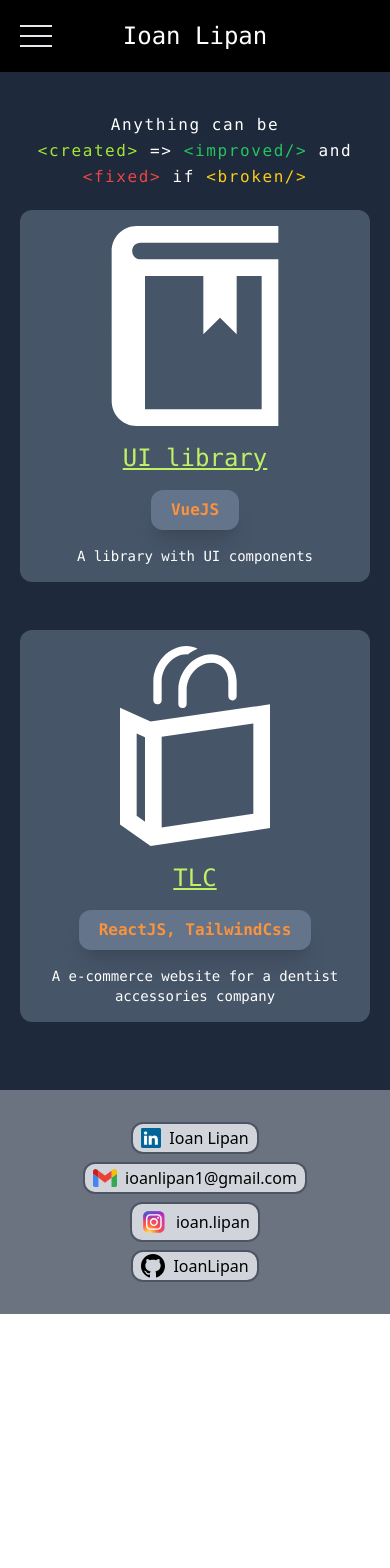
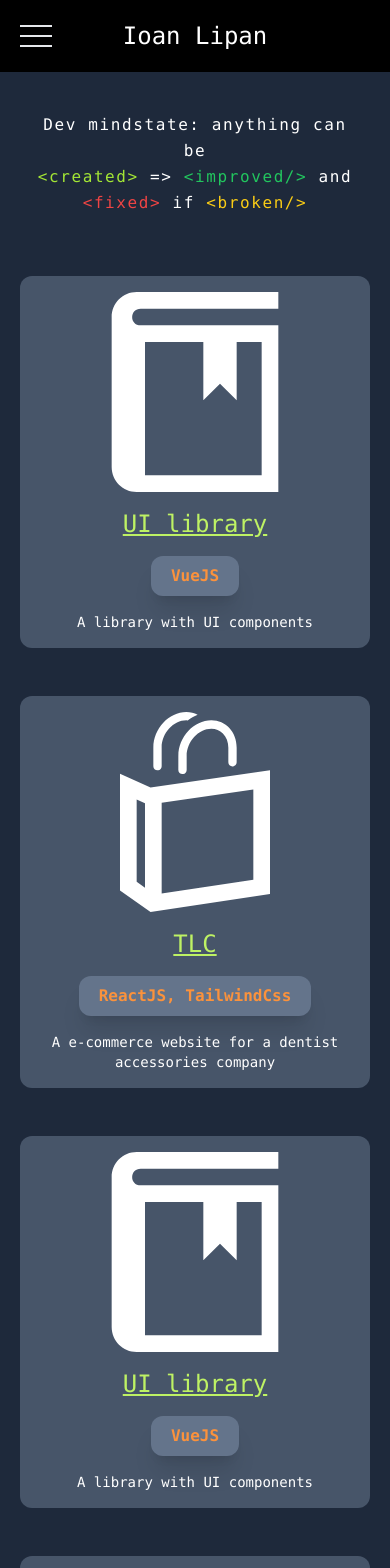
Before and after one commit to IoanLipan/ioanlipan, a Vue app: page / in a window 390 px wide. Shown: the top 1568 px of the page. Before the commit the page ends 1314 px from the top, so only its background shows below. Built offline with nearby package versions, Linux system fonts and the light colour scheme.

Commit message:
added animations

```diff
--- a/package.json
+++ b/package.json
@@ -8,6 +8,7 @@
     "lint": "vue-cli-service lint"
   },
   "dependencies": {
+    "@vueuse/motion": "^2.0.0-beta.12",
     "core-js": "^3.8.3",
     "v-click-outside": "^3.2.0",
     "vue": "^3.2.13",
--- a/src/components/appHeader.vue
+++ b/src/components/appHeader.vue
@@ -27,7 +27,7 @@
     <div
       v-show="showMenu"
       class="h-[92vh] top-[72px] fixed z-50 bg-black md:bg-opacity-90
-      text-white w-full md:w-[36vw] xl:w-[25vw] px-6"
+      text-white w-full md:w-[36vw] xl:w-[25vw] px-6" v-motion-slide-visible-left
     >
       <div class="h-full flex flex-col gap-8 text-3xl pt-10 text-center md:text-left">
         <div></div>
--- a/src/views/athletePage.vue
+++ b/src/views/athletePage.vue
@@ -1,25 +1,36 @@
 <template>
   <div class="grid-of-12-container bg-slate-800">
-    <div class="p-4 md:p-0 col-start-1 col-span-12 font-mono text-white
-                md:col-start-2 md:col-span-10">
-      <h1 class="text-4xl md:text-6xl text-center font-superstar p-4 py-6 tracking-wider">
+    <div
+      class="p-4 md:p-0 col-start-1 col-span-12 font-mono text-white md:col-start-2 md:col-span-10"
+    >
+      <h1
+        class="text-4xl md:text-6xl text-center font-superstar p-4 py-6 tracking-wider"
+        v-motion-pop
+      >
         My therapy is sport and healthy competition!
       </h1>
-      <p class="text-sm md:text-lg text-center px-8 py-6 tracking-wide rounded-2xl">
+      <p
+        class="text-sm md:text-lg text-center px-8 py-6 tracking-wide rounded-2xl"
+        v-motion-pop :delay="delay"
+      >
         &emsp; I like to keep my mind and my body in shape. This helps me reach my maximum
-        potential. There is a saying: Mens sano in corpore sano
-        . If problem-solving keeps the brain active and healthy, the same is with sports and the
-        body. Nowadays, most of the people are negligent towards their body, especially programmers.
-        The body reacts to what it is doing most of the time. Having a sedentary job
-        and 10+ hours of screentime should not be a motivation to adopt a sedentary lifestyle.
-        In order to compensate for the physical inactivity of my job, I play every sport that I
-        can, whenever I have the occasion.
+        potential. There is a saying: Mens sano in corpore sano . If problem-solving keeps the brain
+        active and healthy, the same is with sports and the body. Nowadays, most of the people are
+        negligent towards their body, especially programmers. The body reacts to what it is doing
+        most of the time. Having a sedentary job and 10+ hours of screentime should not be a
+        motivation to adopt a sedentary lifestyle. In order to compensate for the physical
+        inactivity of my job, I play every sport that I can, whenever I have the occasion.
       </p>
       <div class="blog-container-grid-2-1">
         <div>
-          <h1 class="blog-title">Basketball</h1>
-          <img src="../assets/basketball.jpg" class="blog-image-mobile" />
-          <p class="blog-text">
+          <h1 class="blog-title" v-motion-slide-left :delay="delay">Basketball</h1>
+          <img
+            src="../assets/basketball.jpg"
+            class="blog-image-mobile"
+            v-motion-pop
+            :delay="delay"
+          />
+          <p class="blog-text" v-motion-fade>
             I always liked basketball, but since it requires practice, I only started to be a good
             basketball player when I started practicing more and training even more. The feeling was
             the same as in programming. The better I got at scoring the ball, the more I loved the
@@ -27,14 +38,29 @@
             league in my country Romania, so good luck to me :D
           </p>
         </div>
-        <img class="blog-image-desktop" src="../assets/basketball.jpg" />
+        <img
+          class="blog-image-desktop"
+          src="../assets/basketball.jpg"
+          v-motion-pop
+          :delay="delay"
+        />
       </div>
       <div class="blog-container-grid-2-1">
-        <img class="blog-image-desktop" src="../assets/kickbox.jpeg" />
+        <img
+          class="blog-image-desktop"
+          src="../assets/kickbox.jpeg"
+          v-motion-pop-visible
+          :delay="delay"
+        />
         <div>
-          <h1 class="blog-title">KickBoxing</h1>
-          <img src="../assets/kickbox.jpeg" class="blog-image-mobile" />
-          <p class="blog-text">
+          <h1 class="blog-title" v-motion-slide-visible-left :delay="delay">KickBoxing</h1>
+          <img
+            src="../assets/kickbox.jpeg"
+            class="blog-image-mobile"
+            v-motion-pop-visible
+            :delay="delay"
+          />
+          <p class="blog-text" v-motion-fade-visible>
             Kickboxing thaught me a lot about respect, conduite and hard work. If you want a sport
             that is very challenging on your cardio-vascular system, pick kickboxing. The amount of
             training that you have to do in order to perform good in kickboxing and not get tired
@@ -44,23 +70,43 @@
       </div>
       <div class="blog-container-grid-2-1">
         <div>
-          <h1 class="blog-title">Gym</h1>
-          <img src="../assets/gym.jpeg" class="blog-image-mobile" />
-          <p class="blog-text">
+          <h1 class="blog-title" v-motion-slide-visible-left :delay="delay">Gym</h1>
+          <img
+            src="../assets/gym.jpeg"
+            class="blog-image-mobile"
+            v-motion-pop-visible
+            :delay="delay"
+          />
+          <p class="blog-text" v-motion-fade-visible>
             There are many things I like about the weight room. One of them is the fact that it
             helps me grow in strength and muscle size, but I use the gym to get better at movements
             that I want to improve for the sports I play. It helps me focus on my weaker movements
             like jumping.
           </p>
         </div>
-        <img class="blog-image-desktop" src="../assets/gym.jpeg" />
+        <img
+          class="blog-image-desktop"
+          src="../assets/gym.jpeg"
+          v-motion-pop-visible
+          :delay="delay"
+        />
       </div>
       <div class="blog-container-grid-2-1 mb-10">
-        <img class="blog-image-desktop" src="../assets/pingpong.jpeg" />
+        <img
+          class="blog-image-desktop"
+          src="../assets/pingpong.jpeg"
+          v-motion-pop-visible
+          :delay="delay"
+        />
         <div>
-          <h1 class="blog-title">Ping-Pong</h1>
-          <img src="../assets/pingpong.jpeg" class="blog-image-mobile" />
-          <p class="blog-text">
+          <h1 class="blog-title" v-motion-slide-visible-left :delay="delay">Ping-Pong</h1>
+          <img
+            src="../assets/pingpong.jpeg"
+            class="blog-image-mobile"
+            v-motion-pop-visible
+            :delay="delay"
+          />
+          <p class="blog-text" v-motion-fade-visible>
             Ping pong is a great sport in my opinion. It demonstrates that consistency is key to
             perfecting and that the little things count. I also like the fact that it trains the
             agility, dexterity and the reaction time.
@@ -72,8 +118,12 @@
 </template>
 
 <script>
-
 export default {
   name: 'AthletePage',
+  data() {
+    return {
+      delay: 200,
+    };
+  },
 };
 </script>
--- a/src/views/engineerPage.vue
+++ b/src/views/engineerPage.vue
@@ -1,5 +1,5 @@
 <template>
-  <div class="grid-of-12-container py-10 bg-slate-800">
+  <div class="grid-of-12-container py-10 bg-slate-800 font-mono">
     <div class="col-start-3 col-span-8">
       <ol class="relative border-l border-gray-200">
         <li class="ml-10 mb-10">
--- a/src/views/webDeveloperPage.vue
+++ b/src/views/webDeveloperPage.vue
@@ -1,13 +1,15 @@
 <template>
-  <div class="grid-of-12-container">
-    <div class="text-white md:text-2xl text-center font-mono tracking-widest leading-relaxed
-      col-start-2 col-span-10 md:col-start-4 md:col-span-6 pt-10">
-      Anything can be <br />
-      <span class="text-lime-400">&lt;created&gt;</span> =>
-      <span class="text-green-500">&lt;improved/&gt;</span> and
-      <span class="text-red-500">&lt;fixed&gt;</span> if
-      <span class="text-yellow-400">&lt;broken/&gt;</span>
-    </div>
+  <div class="grid-of-12-container w-[100vw]">
+    <article
+      class="text-white md:text-2xl text-center font-mono tracking-widest
+      leading-relaxed col-start-2 col-span-10 md:col-start-4 md:col-span-6 py-10"
+      v-motion-fade>
+      Dev mindstate: anything can be <br />
+      <span class="text-lime-400" v-motion-pop :delay="300">&lt;created&gt;</span> =>
+      <span class="text-green-500" v-motion-pop :delay="500">&lt;improved/&gt;</span> and
+      <span class="text-red-500" v-motion-pop :delay="800">&lt;fixed&gt;</span> if
+      <span class="text-yellow-400" v-motion-pop :delay="1000">&lt;broken/&gt;</span>
+    </article>
     <div class="col-start-1 col-span-12 md:col-start-2 md:col-span-10">
       <div class="text-normal p-5 sm:p-10 flex flex-row flex-wrap justify-evenly">
         <ProjectCard
@@ -15,12 +17,28 @@
           usedTech="VueJS"
           description="A library with UI components"
           imageName="library"
+          v-motion-roll-top
         />
         <ProjectCard
           title="TLC"
           usedTech="ReactJS, TailwindCss"
           description="A e-commerce website for a dentist accessories company"
           imageName="e-commerce"
+          v-motion-roll-bottom
+        />
+        <ProjectCard
+          title="UI library"
+          usedTech="VueJS"
+          description="A library with UI components"
+          imageName="library"
+          v-motion-roll-visible-bottom
+        />
+        <ProjectCard
+          title="TLC"
+          usedTech="ReactJS, TailwindCss"
+          description="A e-commerce website for a dentist accessories company"
+          imageName="e-commerce"
+          v-motion-roll-visible-top
         />
       </div>
     </div>
```
Also changed, not shown: src/main.js (+6 -1 lines), 1 other file (tests, documents, lock files or other folders).
